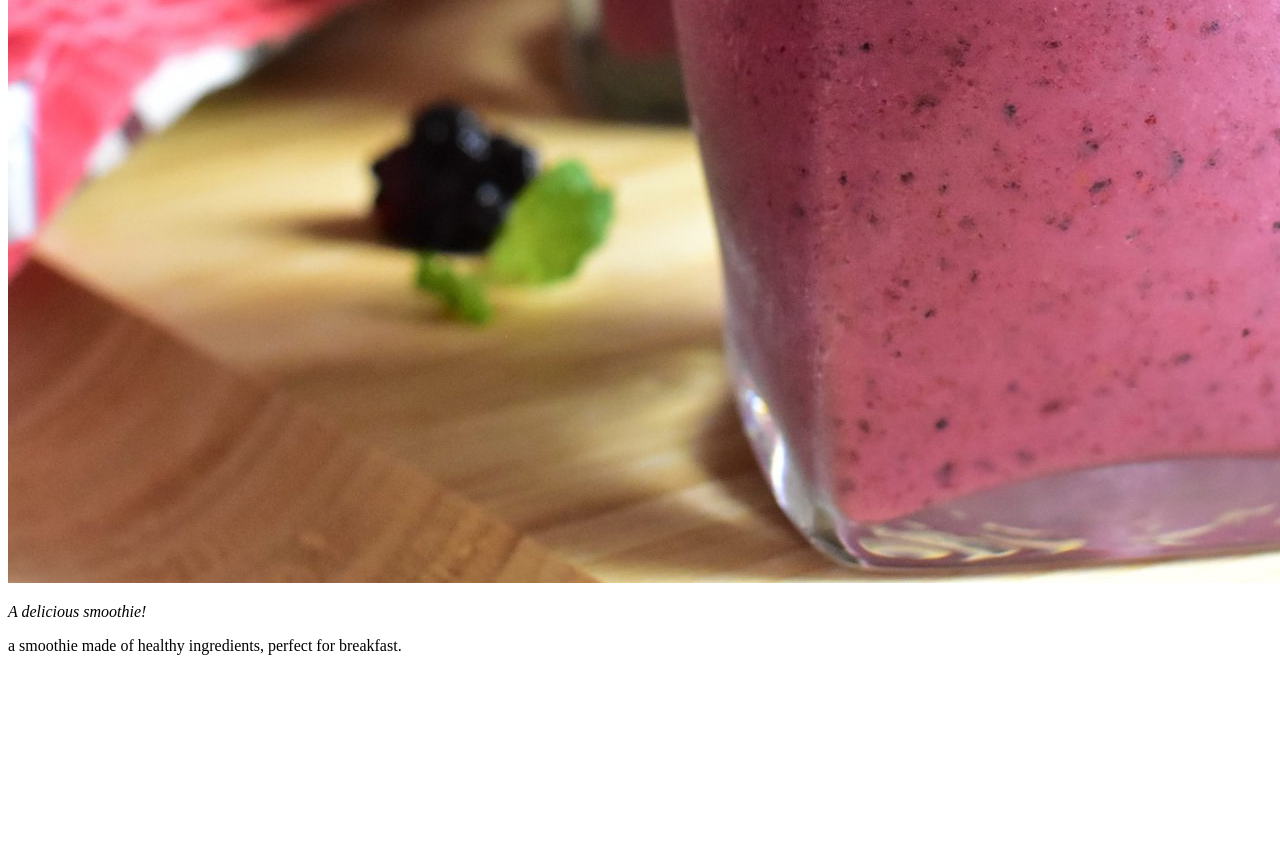
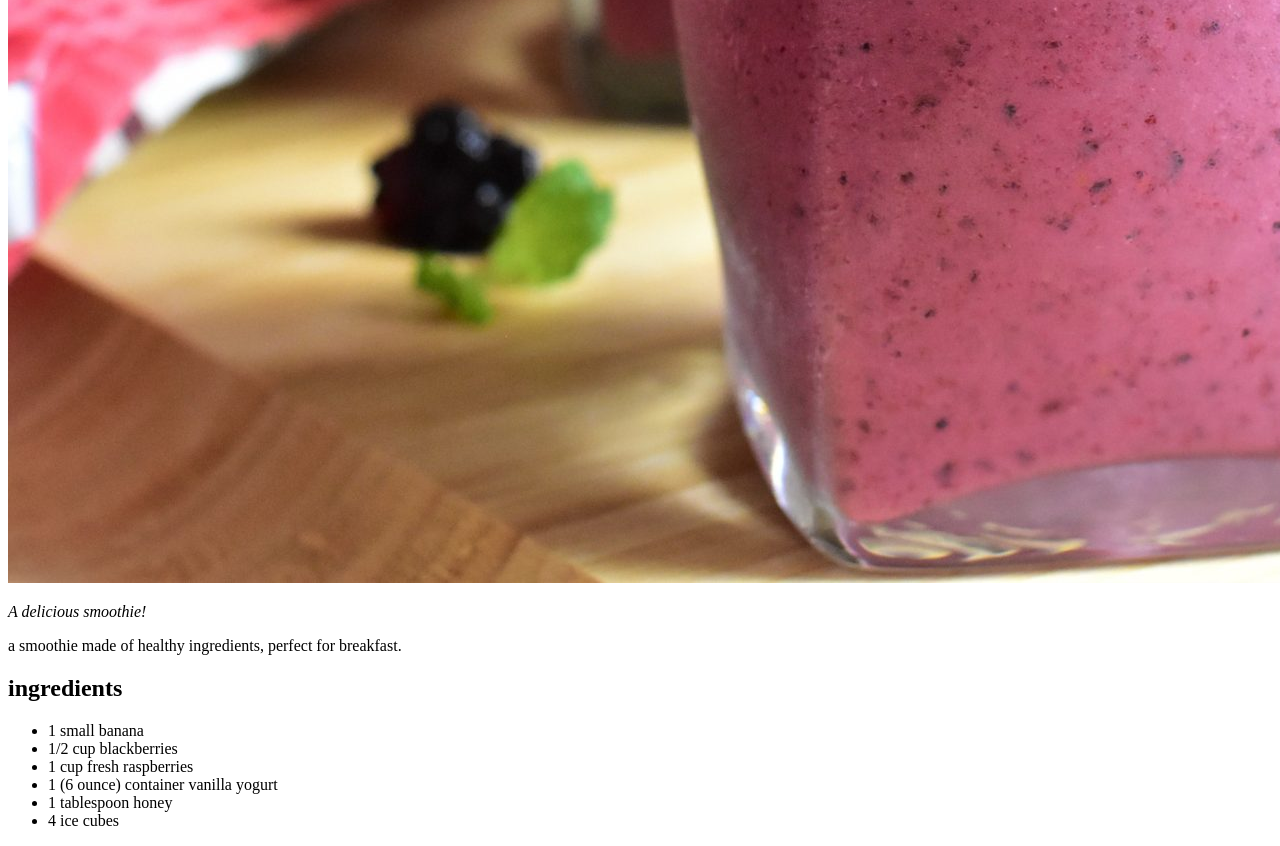
Before and after one commit to DonFalche/odin-recipes, a plain HTML site: page recipes/rbsmoothie.html in a window 1280 px wide. Shown: the part 997-1843 px from the top of the page. Before the commit the page ends 1668 px from the top, so only its background shows below. Drawn offline with Linux system fonts and the light colour scheme.

Commit message:
add ingredients list

```diff
--- a/recipes/rbsmoothie.html
+++ b/recipes/rbsmoothie.html
@@ -11,5 +11,14 @@
     <img src="img/smoothie.jpeg" alt="a finished raspberry blackberry smoothie">
     <p><em>A delicious smoothie!</em></p>
     <p>a smoothie made of healthy ingredients, perfect for breakfast.</p>
+    <h2>ingredients</h2>
+    <ul>
+        <li>1 small banana</li>
+        <li>1/2 cup blackberries</li>
+        <li>1 cup fresh raspberries</li>
+        <li>1 (6 ounce) container vanilla yogurt</li>
+        <li>1 tablespoon honey</li>
+        <li>4 ice cubes</li>
+    </ul>
 </body>
 </html>
```
